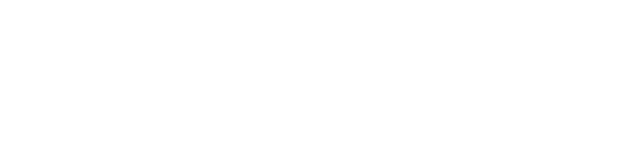
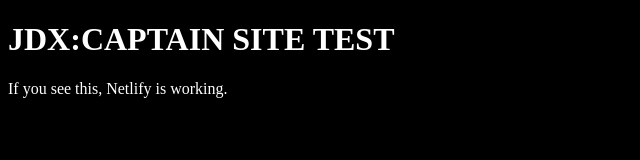
Before and after one commit to jdharris981/jdxcaptain-site, a plain HTML site: page index.html in a window 1280 px wide. Shown: the whole page, without its empty margins (0-640 px from the left). Drawn offline with Linux system fonts and the light colour scheme.

Commit message:
Update index.html

```diff
--- a/index.html
+++ b/index.html
@@ -1,14 +1,10 @@
-<!DOCTYPE html PUBLIC "-//W3C//DTD HTML 4.01//EN" "http://www.w3.org/TR/html4/strict.dtd">
+<!DOCTYPE html>
 <html>
-<head>
-  <meta http-equiv="Content-Type" content="text/html; charset=utf-8">
-  <meta http-equiv="Content-Style-Type" content="text/css">
-  <title></title>
-  <meta name="Generator" content="Cocoa HTML Writer">
-  <meta name="CocoaVersion" content="2575.7">
-  <style type="text/css">
-  </style>
-</head>
-<body>
-</body>
+  <head>
+    <title>JDX:CAPTAIN</title>
+  </head>
+  <body style="background:black;color:white;">
+    <h1>JDX:CAPTAIN SITE TEST</h1>
+    <p>If you see this, Netlify is working.</p>
+  </body>
 </html>
```
